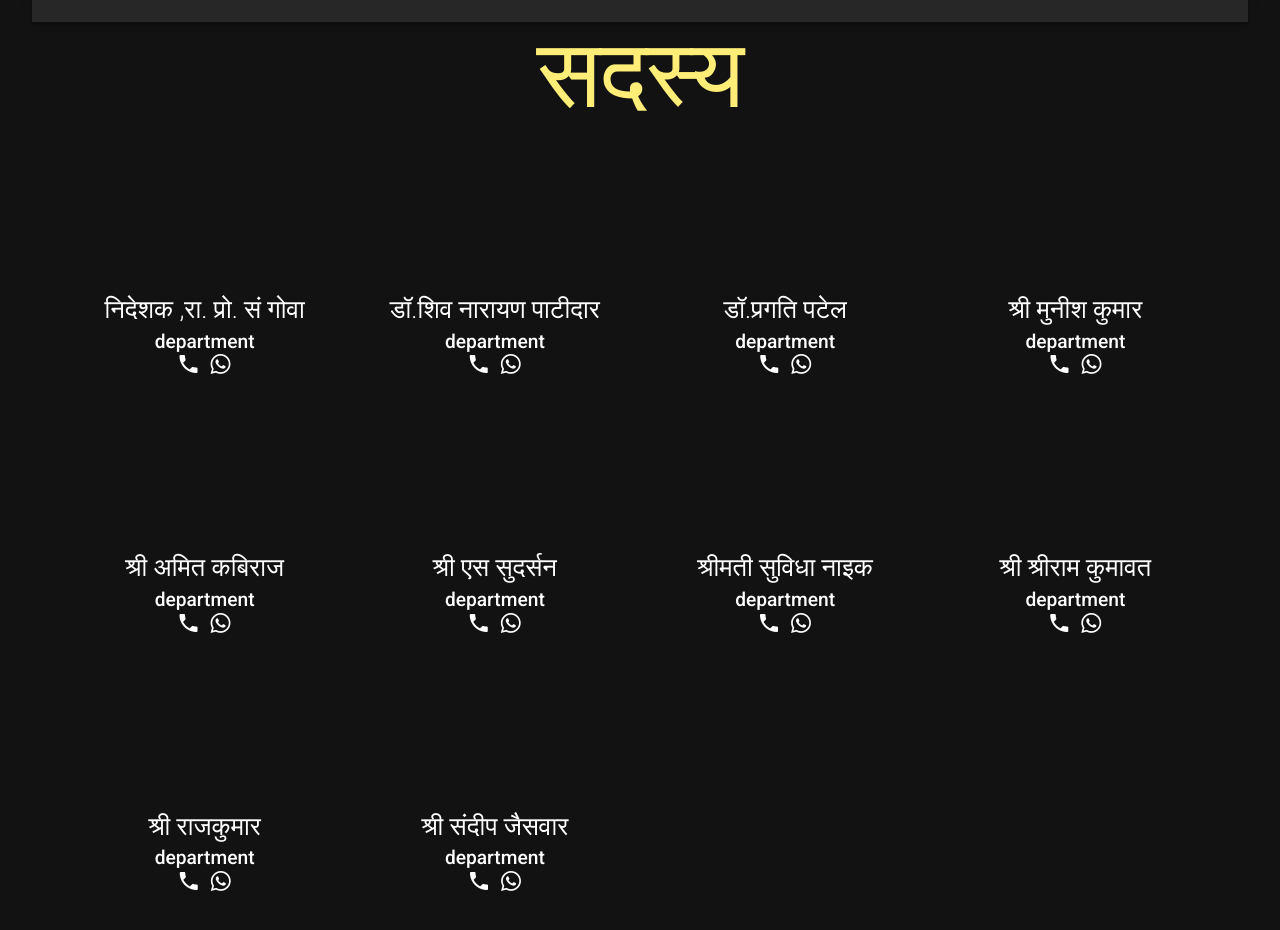
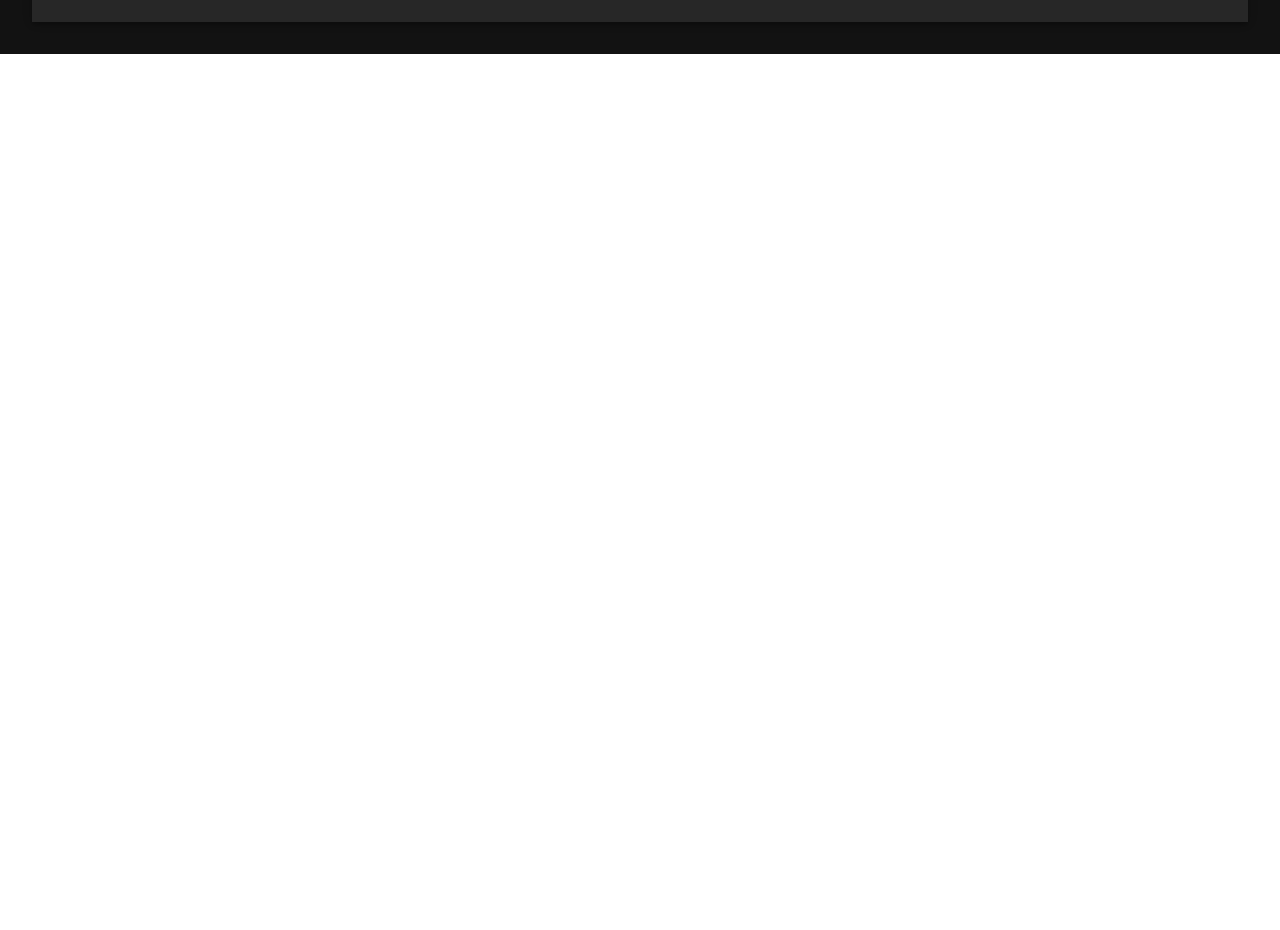
Before and after one commit to prajjwaldimri/rajbhasha-website, a Vue app: page /message in a window 1280 px wide. Shown: the part 762-1692 px from the top of the page. After the commit the page ends 816 px from the top, so only its background shows below. Built offline with nearby package versions, Linux system fonts and the light colour scheme.

Commit message:
Added the link of nit's fb page and our contact links too

```diff
--- a/src/components/FloatingNav.vue
+++ b/src/components/FloatingNav.vue
@@ -78,42 +78,43 @@
               .creator-item
                 span Prajjwal Dimri
                 v-row.creator-icon
-                  a(href = "https://prajjwal.me/")
+                  a(href = "https://prajjwal.me/" target="_blank")
                     v-icon mdi-web
-                  a(href = "https://t.me/prajjwaldimri").pl-2
+                  a(href = "https://t.me/prajjwaldimri" target="_blank").pl-2
                     v-icon mdi-telegram
-                  a(href = "https://prajjwal.me/").pl-2
+                  a(href = "https://github.com/prajjwaldimri" target="_blank").pl-2
                     v-icon mdi-github-face
               .creator-item
                 span Subarna Dhar
                 v-row.creator-icon
-                  a(href = "https://prajjwal.me/")
+                  a(href = "https://www.linkedin.com/in/subarnadhar/" target="_blank")
                     v-icon mdi-linkedin-box
-                  a(href = "https://t.me/subarnadhar").pl-2
+                  a(href = "https://t.me/subarnadhar" target="_blank").pl-2
                     v-icon mdi-telegram
-                  a(href = "https://prajjwal.me/").pl-2
+                  a(href = "https://github.com/subarnadhar" target="_blank").pl-2
                     v-icon mdi-github-face
               .creator-item
                 span RV Kaundinya
                 v-row.creator-icon
-                  a(href = "https://prajjwal.me/")
+                  a(href = "https://www.linkedin.com/in/rv-kaundinya-4ba503110/" target="_blank")
                     v-icon mdi-linkedin-box
-                  a(href = "https://t.me/kaundinya77").pl-2
+                  a(href = "https://t.me/kaundinya77" target="_blank").pl-2
                     v-icon mdi-telegram
-                  a(href = "https://prajjwal.me/").pl-2
+                  a(href = "https://github.com/kaundinya77" target="_blank").pl-2
                     v-icon mdi-github-face
               .creator-item
                 span Deep Patel
                 v-row.creator-icon
-                  a(href = "https://www.instagram.com/deep2.0_")
+                  a(href = "https://www.instagram.com/deep2.0_" target="_blank")
                     v-icon mdi-instagram
-                  a(href = "https://t.me/deep2_0").pl-2
+                  a(href = "https://t.me/deep2_0" target="_blank").pl-2
                     v-icon mdi-telegram
-                  a(href = "https://prajjwal.me/").pl-2
+                  a(href = "https://github.com/Deep-patell" target="_blank").pl-2
                     v-icon mdi-github-face
             .contactus
               span notEmailAddress@gmail.com
-              v-icon mdi-facebook-box
+              a(href = "https://www.facebook.com/nitgoa/" target="_blank").pl-2
+                v-icon mdi-facebook-box
 
       ///////////////////////////////////////////////////////////////////////////////////////////////
 
--- a/src/views/Message.vue
+++ b/src/views/Message.vue
@@ -9,20 +9,6 @@
             span.display-2 मैं हिन्दी के जरिए प्रांतीय भाषाओं को दबाना नहीं चाहता किन्तु उनके साथ हिन्दी को भी मिला देना चाहता हूँ।
             h2.headline - महात्मा गांधी
           v-img(src="@/assets/gandhi.jpg" aspect-ratio="0.7")
-
-        .team-member
-          span.display-4.text-yellow.font-weight-medium सदस्य
-          .team-member-profiles
-            .team-member-profile(v-for="item in items" :key="item.id")
-              v-avatar(size="128")
-                v-img(:src="item.url" aspect-ratio="0.9")
-              .team-member-profile-info
-                span.username.font-weight-light {{item.name}}
-                span.department.font-weight-medium.pt-1 {{item.department}}
-                v-row(justify="space-around").pt-2
-                  v-icon.mr-2 mdi-facebook-box
-                  v-icon.mr-2 mdi-phone
-                  v-icon.mr-2 mdi-whatsapp
 
     FloatingNav
 </template>
@@ -39,58 +25,6 @@ export default {
   },
   data() {
     return {
-      items: [
-        {
-          name: "निदेशक ,रा. प्रो. सं गोवा",
-          department: "department",
-          url: require("@/assets/headshot.jpg")
-        },
-        {
-          name: "डॉ.शिव नारायण पाटीदार",
-          department: "department",
-          url: require("@/assets/headshot.jpg")
-        },
-        {
-          name: "डॉ.प्रगति पटेल",
-          department: "department",
-          url: require("@/assets/headshot.jpg")
-        },
-        {
-          name: "श्री मुनीश कुमार",
-          department: "department",
-          url: require("@/assets/headshot.jpg")
-        },
-        {
-          name: "श्री अमित कबिराज",
-          department: "department",
-          url: require("@/assets/headshot.jpg")
-        },
-        {
-          name: "श्री एस सुदर्सन",
-          department: "department",
-          url: require("@/assets/headshot.jpg")
-        },
-        {
-          name: "श्रीमती सुविधा नाइक",
-          department: "department",
-          url: require("@/assets/headshot.jpg")
-        },
-        {
-          name: "श्री श्रीराम कुमावत",
-          department: "department",
-          url: require("@/assets/headshot.jpg")
-        },
-        {
-          name: "श्री राजकुमार",
-          department: "department",
-          url: require("@/assets/headshot.jpg")
-        },
-        {
-          name: "श्री संदीप जैसवार",
-          department: "department",
-          url: require("@/assets/headshot.jpg")
-        }
-      ],
       breadcrumbs: [
         {
           text: "होम",
@@ -98,9 +32,9 @@ export default {
           href: "/"
         },
         {
-          text: "हमारे बारे में",
+          text: "Sandesh",
           disabled: true,
-          href: "/about"
+          href: "/message"
         }
       ]
     };
@@ -136,42 +70,4 @@ export default {
     width: 70%;
   }
 }
-
-.team-member {
-  padding-top: 7rem;
-  display: flex;
-  flex-direction: column;
-  justify-content: center;
-  .display-4 {
-    text-align: center;
-  }
-
-  &-profiles {
-    padding-top: 2rem;
-    display: grid;
-    grid-template-columns: repeat(4, 1fr);
-    grid-row-gap: 3rem;
-  }
-
-  &-profile {
-    display: flex;
-    flex-direction: column;
-    justify-content: center;
-    align-items: center;
-
-    &-info {
-      display: flex;
-      padding-top: 0.5rem;
-      flex-direction: column;
-      align-items: center;
-      .username {
-        font-size: 1.6rem;
-      }
-      .department {
-        font-size: 1.2rem;
-        margin-top: -0.3rem;
-      }
-    }
-  }
-}
 </style>
```
